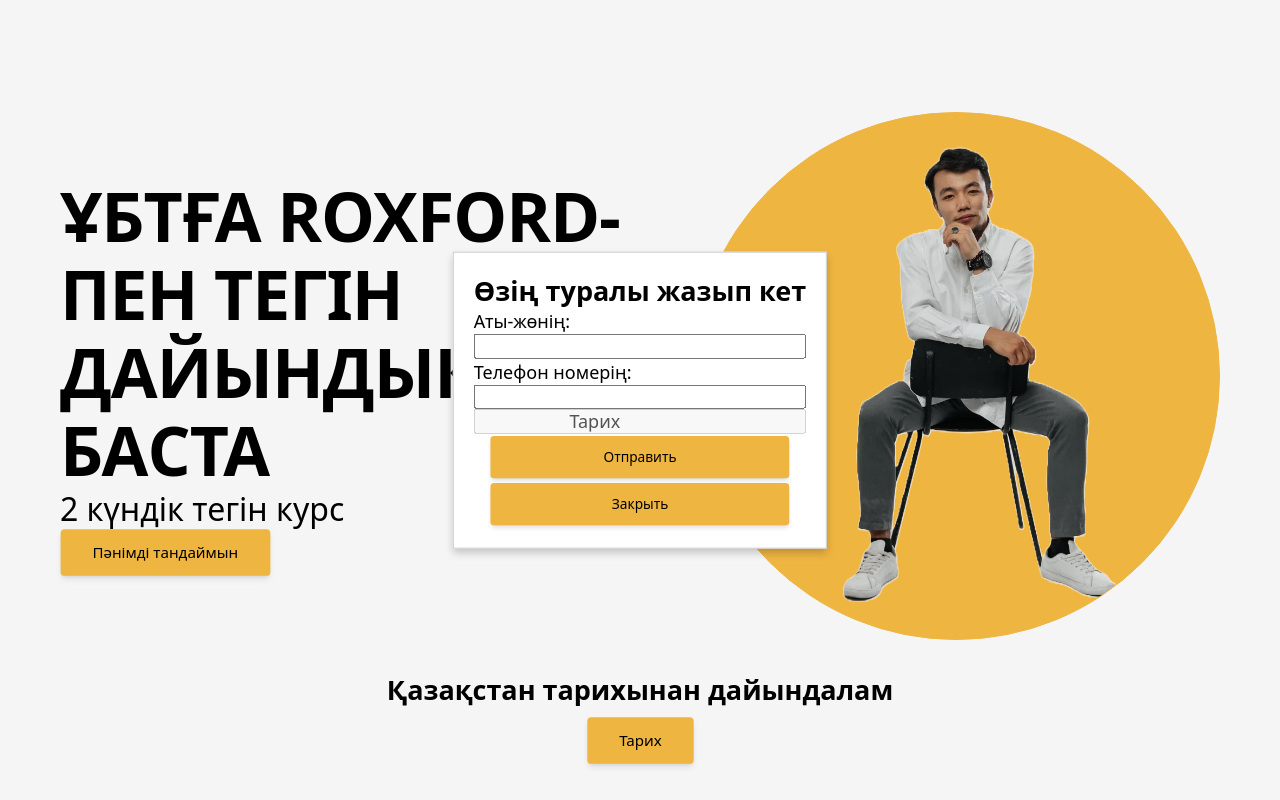
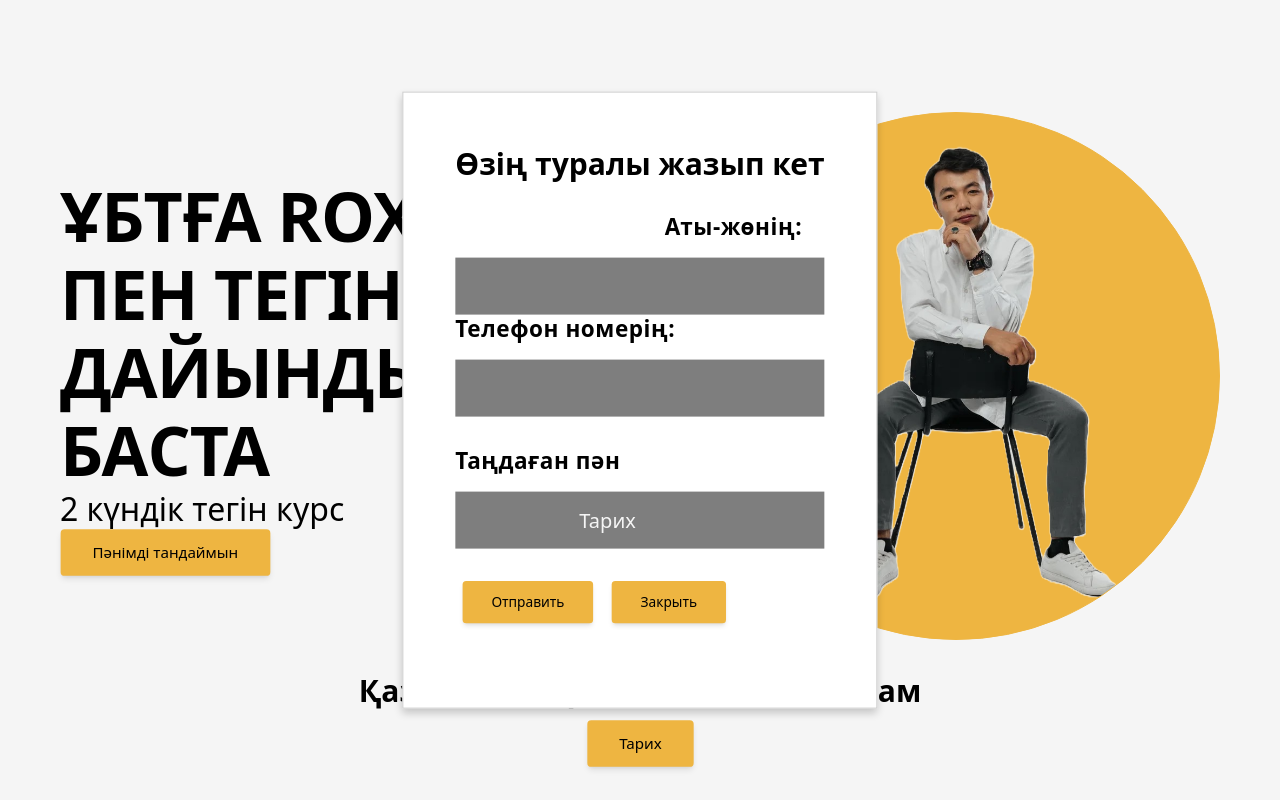
Before and after one commit to k0zibek/roxford-landing, a plain HTML site: page index.html in a window 1280 px wide. Both pictures are taken after a click on the button "Тарих". Shown: the top 800 px of the page. Drawn offline with Linux system fonts and the light colour scheme.

Commit message:
pre final version

```diff
--- a/index.html
+++ b/index.html
@@ -116,15 +116,24 @@
 			</div>
 		</section>
 		<div id="form-container" class="form-container">
-			<form id="myForm" method="POST">
+			<form id="myForm" class="form" method="POST">
 				<h2>Өзің туралы жазып кет</h2>
-				<label for="name">Аты-жөнің:</label>
-				<input type="text" id="name" name="entry.1275856074" required />
-				<label for="phone">Телефон номерің:</label>
-				<input type="text" id="phone" name="entry.1276122297" required />
-				<input type="text" id="lesson" name="entry.1106077589" value="" disabled />
-				<button type="submit" class="btn btn-darken btn-inline">Отправить</button>
-				<button type="button" class="btn btn-darken btn-inline" id="close-form">Закрыть</button>
+				<p class="field required"></p>
+					<label class="label" for="name">Аты-жөнің:</label>
+					<input class="text-input" id="name" name="entry.1275856074" required type="text" />
+				</p>
+				<p class="field required">
+					<label class="label" for="phone">Телефон номерің:</label>
+					<input class="text-input" id="phone" name="entry.1276122297" required type="phone" />
+				</p>
+				<p class="field required">
+					<label class="label" for="email">Таңдаған пән</label>
+					<input class="text-input" id="lesson" name="entry.1106077589" required readonly type="text" value="" />
+				</p>
+				<p class="field button-container">
+					<button type="submit" class="btn btn-darken btn-inline">Отправить</button>
+					<button type="button" class="btn btn-darken btn-inline" id="close-form">Закрыть</button>
+				</p>
 			</form>
 			<p id="error-message" style="color: red; display: none">Форманы толық толтыру қажет!</p>
 		</div>
--- a/script.js
+++ b/script.js
@@ -3,6 +3,7 @@ const formContainer = document.getElementById('form-container');
 const closeFormButton = document.getElementById('close-form');
 const form = document.getElementById('myForm');
 const inputField = document.getElementById('lesson');
+const errorMessage = document.getElementById('error-message');
 let redirectURL = '';
 
 function closeForm() {
--- a/styles/style.css
+++ b/styles/style.css
@@ -341,3 +341,68 @@
 .open-form-btn {
 	margin: 10px;
 }
+
+.form .text-input,
+.form .label {
+	padding: 0.75em 1em;
+	-webkit-appearance: none;
+	-moz-appearance: none;
+	appearance: none;
+	outline: none;
+	line-height: normal;
+	border-radius: 0;
+	border: none;
+	background: none;
+	display: block;
+}
+
+.form .label {
+	font-weight: bold;
+	color: var(--clr-dark);
+	padding-top: 0;
+	padding-left: 0;
+	letter-spacing: 0.025em;
+	font-size: 1.125em;
+	line-height: 1.25;
+	position: relative;
+	z-index: 100;
+}
+
+.form .text-input {
+	font: inherit;
+	line-height: normal;
+	width: 100%;
+	box-sizing: border-box;
+	background: #7e7e7e;
+	color: var(--clr-light);
+	position: relative;
+}
+
+.text-input:focus {
+	background: #393939;
+}
+
+.form {
+	max-width: 35em;
+	padding: 2rem;
+	margin: 0 auto;
+	position: relative;
+	display: flex;
+	flex-flow: row wrap;
+	justify-content: space-between;
+	align-items: flex-end;
+}
+
+.form .field {
+	width: 100%;
+	margin: 0 0 1.5em 0;
+}
+
+@media screen and (min-width: 640px) {
+	body {
+		font-size: 1.25em;
+	}
+	.form .field.half {
+		width: calc(50% - 1px);
+	}
+}
```
